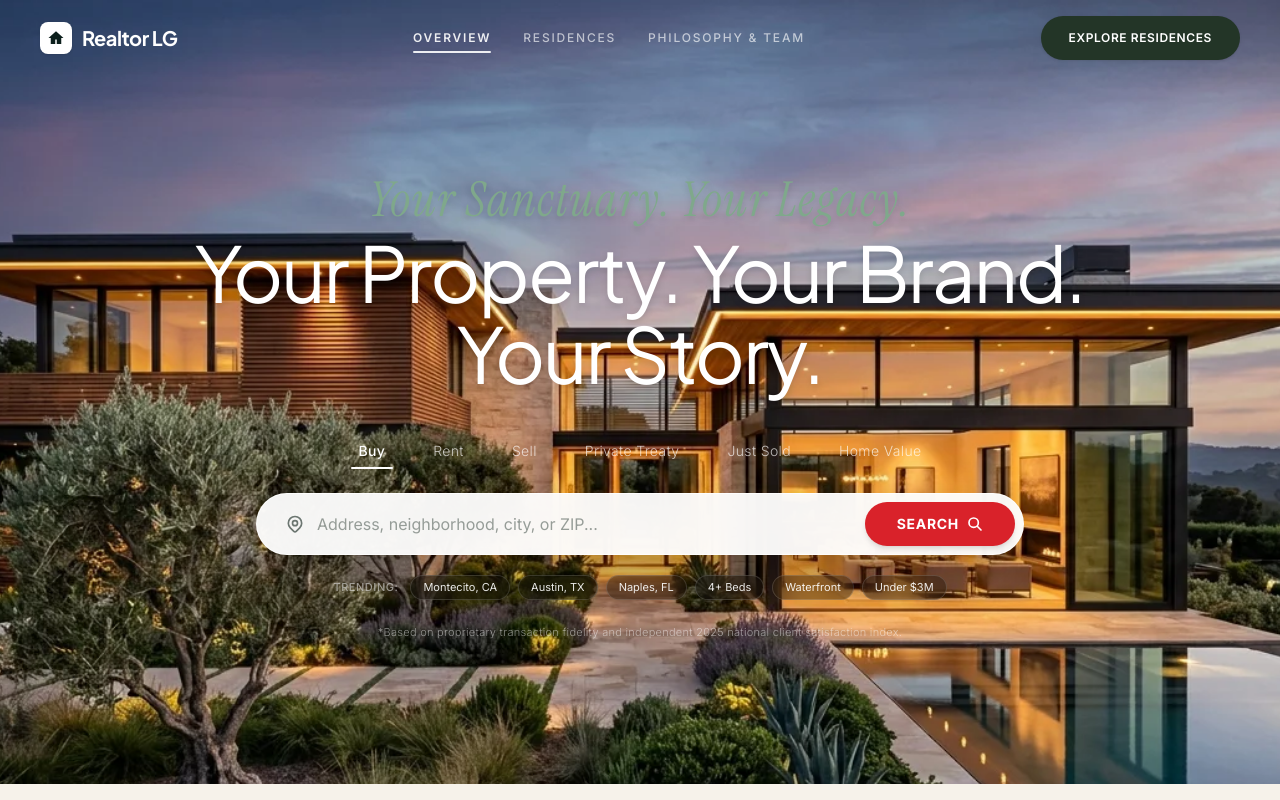
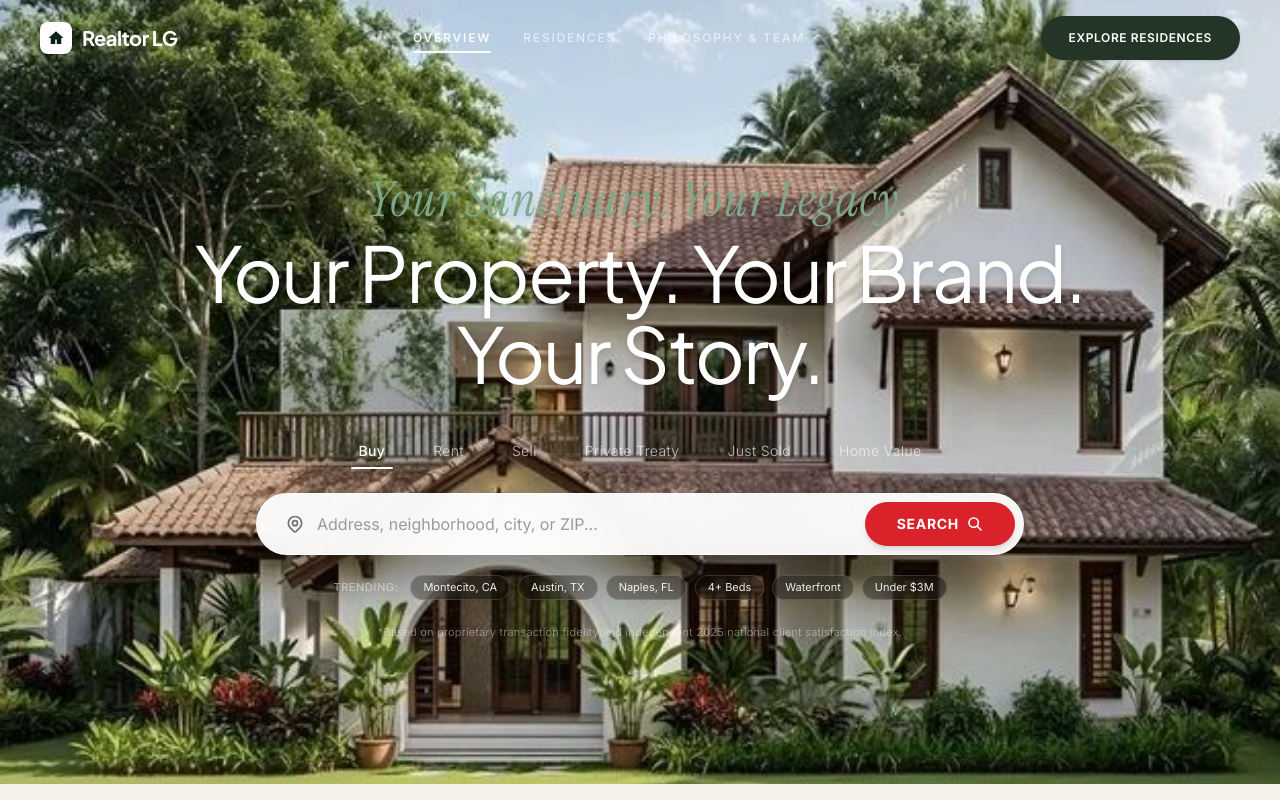
Before and after one commit to J1309/REUSA, a React (Vite) app: page / in a window 1280 px wide. Shown: the top 800 px of the page. Built offline with nearby package versions, Linux system fonts and the light colour scheme.

Commit message:
Update hero background image to user-specified download (2).jpg optimized asset

```diff
--- a/index.html
+++ b/index.html
@@ -8,7 +8,7 @@
     <link rel="preconnect" href="https://fonts.googleapis.com" />
     <link rel="preconnect" href="https://fonts.gstatic.com" crossorigin />
     <link href="https://fonts.googleapis.com/css2?family=Cormorant+Garamond:ital,wght@0,400;0,500;0,600;0,700;1,400;1,500;1,600&family=Fraunces:ital,opsz,wght@0,9..144,400..700;1,9..144,400..700&family=Instrument+Serif:ital@0;1&family=Inter:wght@300;400;500;600;700&family=Plus+Jakarta+Sans:wght@400;500;600;700;800&display=swap" rel="stylesheet" />
-    <link rel="preload" as="image" href="/images/hero/hero-dusk-estate.webp" />
+    <link rel="preload" as="image" href="/images/hero/hero-custom.webp" />
   </head>
   <body>
     <div id="root"></div>
--- a/src/pages/Home.jsx
+++ b/src/pages/Home.jsx
@@ -57,11 +57,11 @@ function Hero() {
 
   return (
     <section className="relative min-h-[92svh] sm:min-h-[96svh] overflow-hidden bg-ink pt-28 pb-20 sm:pt-36 sm:pb-28 lg:pt-44 lg:pb-36 flex items-center justify-center">
-      {/* 16:9 High-Resolution Dusk Architectural Background (Untinted & Crisp) */}
+      {/* High-Resolution Architectural Background (Untinted & Crisp) */}
       <div ref={bg} className="absolute inset-0 -bottom-[16%] pointer-events-none">
         <img
-          src="/images/hero/hero-dusk-estate.webp"
-          alt="Luxury modern architectural residence at dusk"
+          src="/images/hero/hero-custom.webp"
+          alt="Luxury modern architectural residence"
           fetchPriority="high"
           className="size-full object-cover object-center scale-105 transition-transform duration-[2s]"
         />
```
Also changed, not shown: public/images/hero/hero-custom.webp (added).
